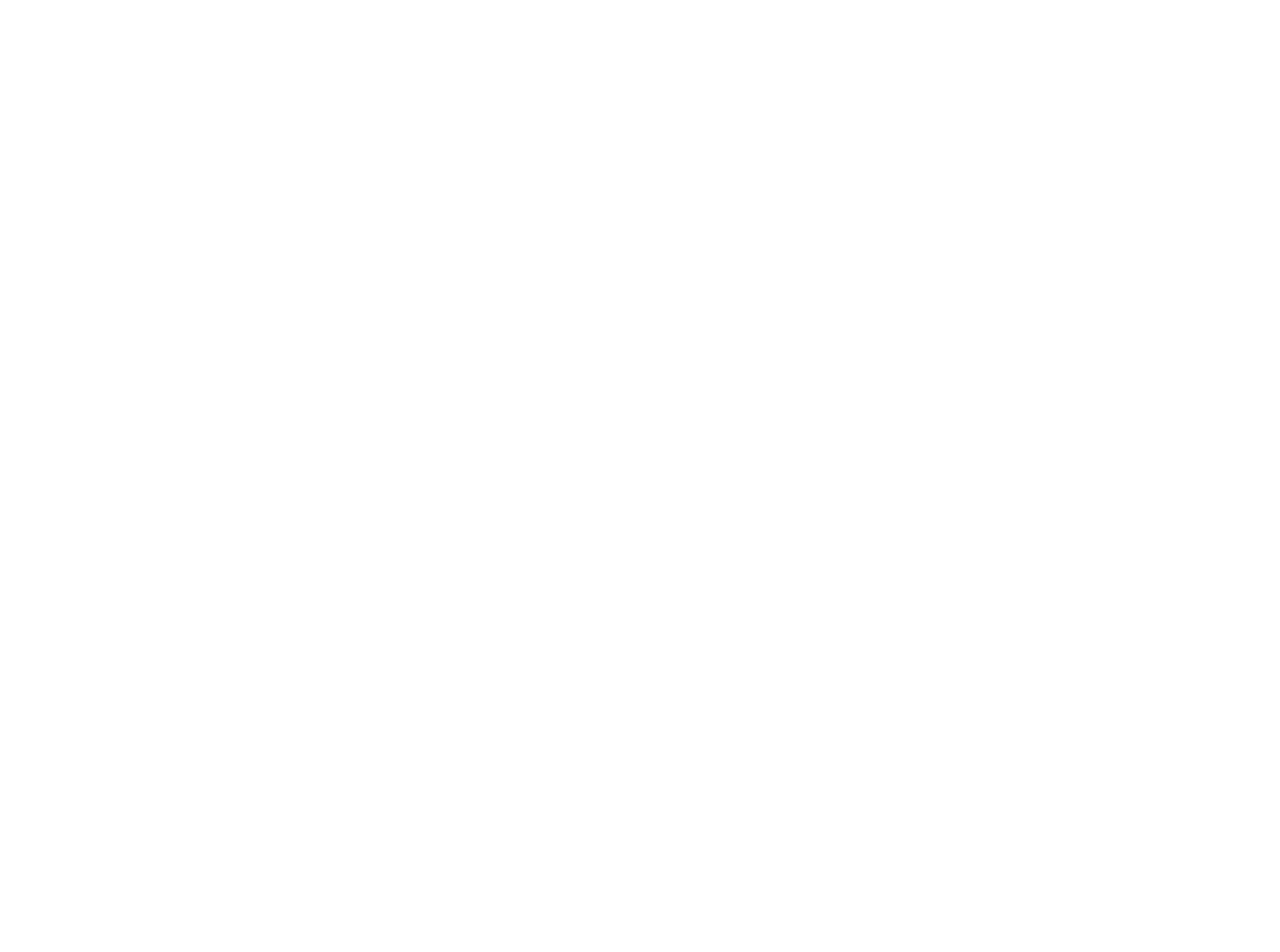
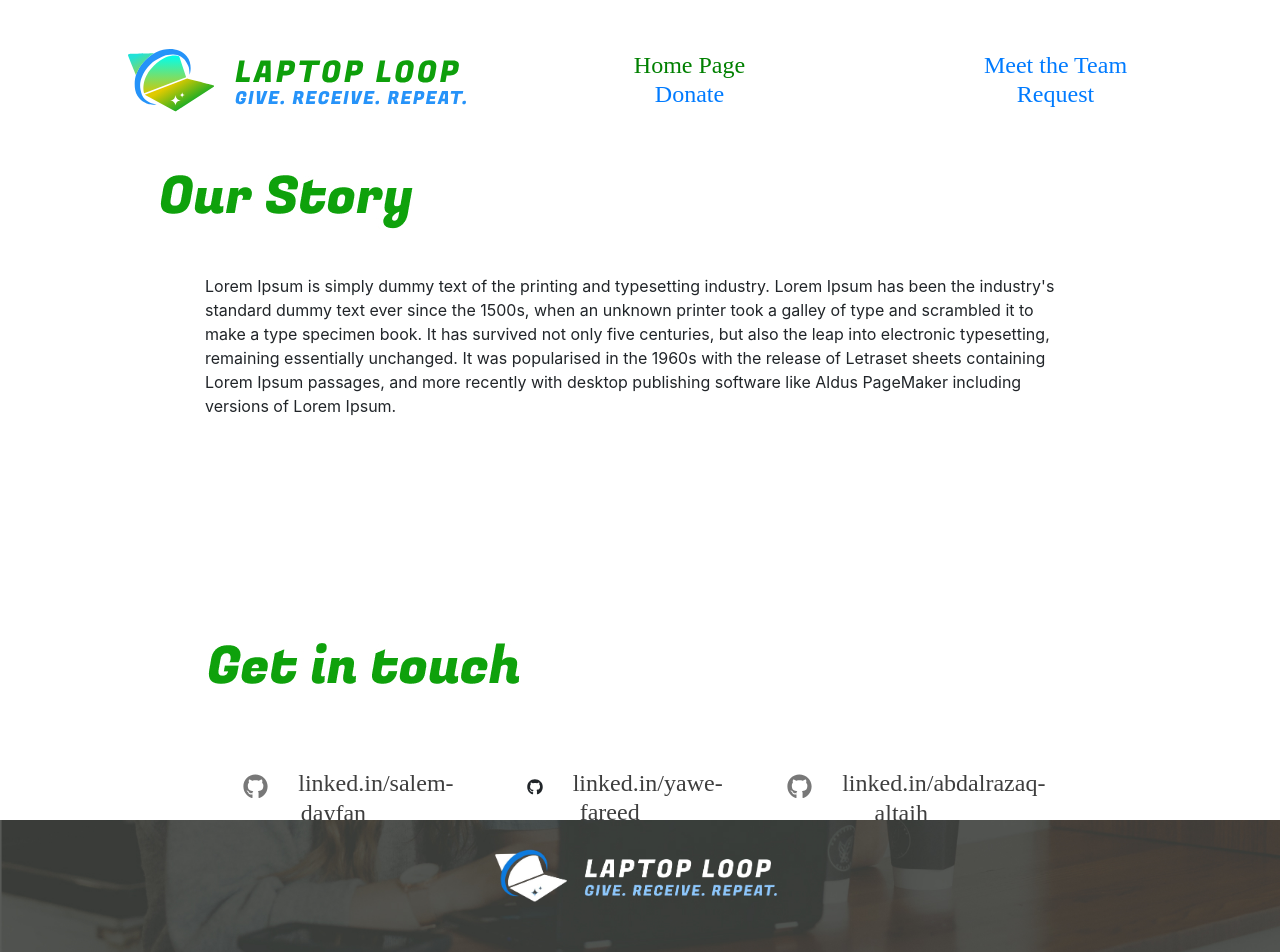
Before and after one commit to Sslim123/tech-roots-project, a React (Create React App) app in the folder client/: page /meet-the-team in a window 1280 px wide. Before the commit this address had no page. Shown: the top 952 px of the page. Before the commit the page ends 800 px from the top, so only its background shows below. Built offline with nearby package versions, Linux system fonts and the light colour scheme.

Commit message:
i added new file meet the team

```diff
--- a/client/src/App.js
+++ b/client/src/App.js
@@ -4,6 +4,8 @@ import { Route, Routes } from "react-router-dom";
 import Home from "./pages/Home/Home";
 import LaptopForm from "./pages/Home/Forms/LaptopRequest/LaptopForm";
 import DonatorForm from "./pages/Home/Forms/DonatorFormReqest/DonatorForm";
+//navbar links
+import MeetTheTeam from "./pages/meetTheTeam/MeetTheTeam";
 
 // Table View
 
@@ -23,6 +25,8 @@ const App = () => (
 		{/* Home- laptop & Dontor form */}
 		<Route path="/create-laptop-requests" element={<LaptopForm />} />
 		<Route path="/create-donator-requests" element={<DonatorForm />} />
+		{/* nav-links */}
+		<Route path="/meet-the-team" element={<MeetTheTeam />} />
 
 		{/* Table view page */}
 		<Route path="/list-requests" element={<RequestView />} />
--- a/client/src/pages/Home/Home.css
+++ b/client/src/pages/Home/Home.css
@@ -1,5 +1,4 @@
 body{
-    width: 100vw;
     margin: 0%;
     padding: 0%;
     box-sizing: border-box;
--- a/client/src/pages/Home/Home.js
+++ b/client/src/pages/Home/Home.js
@@ -6,15 +6,13 @@ import "./Home.css";
 import Mission from "../component/Mission/Mission";
 import ContactUs from "../component/ContactUs/ContactUs";
 import HowItIsWORK from "../component/HowItIsWork/HowItIsWork";
-//import MeetTheTeam from "../meetTheTeam/MeetTheTeam";
 
 export function Home() {
 	return (
 		<>
 			<Navbar />
 			<Homebody />
-            <HowItIsWORK />
-			{/* <MeetTheTeam/> */}
+			<HowItIsWORK />
 			<Mission />
 			<ContactUs />
 			<Footer />
--- a/client/src/pages/component/Mission/Mission.css
+++ b/client/src/pages/component/Mission/Mission.css
@@ -4,13 +4,14 @@
 	box-sizing: border-box;
 }
 .mission-constrainer {
-	width: 100vw;
+	width: 100%;
 	position: relative;
 	top: 120px;
 	background-image: url(../image/mission.jpg);
 	background-repeat: no-repeat;
 	height: 315px;
-	background-size: 100vw;
+	background-size: 100%;
+	background-position: center;
 	margin: 0 auto;
 	box-sizing: border-box;
 
--- a/client/src/pages/component/homeBody/Homebody.css
+++ b/client/src/pages/component/homeBody/Homebody.css
@@ -6,9 +6,10 @@
 .homebody-container {
 	background-image: url(../image/home-body.jpg);
 	background-repeat: no-repeat;
-	width: 100vw;
+	width: 100%;
 	height: 480px;
-	background-size: 100vw;
+	background-size: 100%;
+	background-position: center ;
 	margin: 0 auto;
 }
 
--- a/client/src/pages/component/navbar/navbar.js
+++ b/client/src/pages/component/navbar/navbar.js
@@ -10,14 +10,12 @@ function Navbar() {
 			<img src={svg} />
 			<nav className="navbar navbar-light  justify-content-centre">
 				<button id="Page-home-bt">
-					<Link className="link1" to="/meet-team-request">
-
-							Home Page
-
+					<Link className="link1" to="/">
+						Home Page
 					</Link>
 				</button>
 				<button id="Meet-home-bt">
-					<Link className="link1" to="/meet-team-request">
+					<Link className="link1" to="/meet-the-team">
 						Meet the Team
 					</Link>
 				</button>
--- a/client/src/pages/meetTheTeam/MeetTheTeam.js
+++ b/client/src/pages/meetTheTeam/MeetTheTeam.js
@@ -3,15 +3,13 @@ import OurStory from "./ourStory/OurStory";
 import Navbar from "../component/navbar/navbar";
 import Footer from "../component/footer/Footer";
 
-function MeetTheTeam(){
-    return(
-        <div>
-<Navbar />
-{/* <OurStory/> */}
-<Footer />
-
-
-        </div>
-    );
+function MeetTheTeam() {
+	return (
+		<div>
+			<Navbar />
+			<OurStory />
+			<Footer />
+		</div>
+	);
 }
 export default MeetTheTeam;
--- /dev/null
+++ b/client/src/pages/meetTheTeam/ourStory/GetInTouch.css
@@ -0,0 +1,75 @@
+* {
+	margin: 0%;
+	padding: 0%;
+	box-sizing: border-box;
+}
+.getTouch-container {
+	position: relative;
+	top: 160px;
+	width: 90%;
+	height: 450px;
+	margin: 0 auto;
+
+}
+
+.getTouch-main-card {
+
+	display: flex;
+	flex-direction: column;
+	align-items: center;
+	justify-content: center;
+	text-align: center;
+}
+.getTouch-card {
+	margin-top: 70px;
+	justify-content: space-evenly;
+	width: 100%;
+}
+.getTouch-container h1 {
+	margin-top: 40px;
+	height: 65px;
+	width: 244px;
+	font-family: Fugaz One;
+	font-size: 44px;
+	font-weight: 400;
+	line-height: 65px;
+	letter-spacing: 0em;
+	text-align: left;
+	font-family: "Fugaz One";
+	font-style: normal;
+	font-weight: 400;
+	font-size: 44px;
+	line-height: 65px;
+
+	color: #0fa10c;
+}
+.getTouch-link {
+	display: flex;
+	justify-content: space-evenly;
+}
+
+.getTouch-link ul li a {
+	font-family: Fredoka;
+	font-size: 24px;
+	font-weight: 400;
+	line-height: 29px;
+	letter-spacing: 0em;
+	text-align: left;
+	font-family: "Fredoka";
+	font-style: normal;
+	font-weight: 400;
+	font-size: 24px;
+	line-height: 29px;
+	color: #3e3e3e;
+	padding: 20px;
+	margin: 10px;
+}
+
+.getTouch-ul-link li {
+	margin-top: 15px;
+    list-style:  none;
+}
+.getTouch-icon{
+    font-size: 25px;
+    color: #787878;
+}
--- a/client/src/pages/meetTheTeam/ourStory/GitInTouch.js
+++ b/client/src/pages/meetTheTeam/ourStory/GitInTouch.js
@@ -1,18 +1,23 @@
-import React from 'react';
+import React from "react";
+import Svg from "./Getintouch.jpg";
+import "./GetInTouch.css";
+
 import { FaGithub, FaLinkedin } from "react-icons/fa";
 
-function  GitInTouch() {
-
+function GitInTouch() {
 	return (
 		<div>
-        <div className="contactUs-container">
-			<div className="contactUs-main-card">
-				<div className="contactUs-card">
-					<div className="contactUs-link">
+			<div className="getTouch-container">
+				<div className="get-touch-img">
+					<img src={Svg} />
+				</div>
+				<div className="getTouch-main-card">
+					<div className="getTouch-card">
+						<div className="getTouch-link">
 							<div>
-							<ul className="contact-ul-link">
+								<ul className="getTouch-ul-link">
 									<li className="fa-brands fa-linkedin">
-									<FaGithub className="contact-icon" />
+										<FaGithub className="getTouch-icon" />
 										<a
 											target="_blank"
 											href="https://www.linkedin.com/in/salem-dayfan-0a9399206"
@@ -22,7 +27,7 @@ function  GitInTouch() {
 										</a>
 									</li>
 									<li className="fa-brands fa-linkedin">
-									<FaLinkedin className="contact-icon" />
+										<FaLinkedin className="getTouch-icon" />
 										<a
 											target="_blank"
 											href="https://github.com/Sslim123"
@@ -34,9 +39,9 @@ function  GitInTouch() {
 								</ul>
 							</div>
 							<div>
-							<ul className="contact-ul-link">
+								<ul className="getTouch-ul-link">
 									<li className="fa-brands fa-linkedin">
-									<FaGithub className="contact-icon" />
+										<FaGithub className="getTOUCH-icon" />
 										<a
 											target="_blank"
 											href="https://www.linkedin.com/in/yawe-fareed"
@@ -46,7 +51,7 @@ function  GitInTouch() {
 										</a>
 									</li>
 									<li className="fa-brands fa-linkedin">
-									<FaLinkedin className="contact-icon" />
+										<FaLinkedin className="getTouch-icon" />
 										<a
 											target="_blank"
 											href="https://github.com/Fareedh-12"
@@ -87,6 +92,6 @@ function  GitInTouch() {
 			</div>
 		</div>
 	);
-};
+}
 
 export default GitInTouch;
--- a/client/src/pages/meetTheTeam/ourStory/OurStory.js
+++ b/client/src/pages/meetTheTeam/ourStory/OurStory.js
@@ -1,35 +1,29 @@
-import React from 'react';
-import Jpg from './OurStory.jpg';
-import Svg from './Getintouch.jpg';
-import './ourStory.css';
-//import GitInTouch from './GitInTouch';
+import React from "react";
+import Jpg from "./OurStory.jpg";
+import "./ourStory.css";
+import GitInTouch from "./GitInTouch";
 
-function OurStory(){
-    return(
-        <div className='div_container'>
-            <div className='our_story'>
-
-        <img src={Jpg}/>
-        <p>Lorem Ipsum is simply dummy text of the printing and
-            typesetting industry. Lorem Ipsum has been the industry's
-             standard dummy text ever since the 1500s, when an unknown
-              printer took a galley of type and scrambled it to make a
-               type specimen book. It has survived not only five centuries,
-                but also the leap into electronic typesetting, remaining
-                essentially unchanged. It was popularised in the 1960s
-                 with the release of Letraset sheets containing Lorem
-                  Ipsum passages, and more recently with desktop
-                   publishing software like Aldus PageMaker including
-                   versions of Lorem Ipsum.
-
-             </p>
-            </div>
-            <div className='get-touch'>
-    <img src={Svg}/>
-    {/* <GitInTouch/> */}
-            </div>
-        </div>
-    )
-
+function OurStory() {
+	return (
+		<div className="div_container">
+			<div className="our_story">
+				<img src={Jpg} />
+				<p>
+					Lorem Ipsum is simply dummy text of the printing and typesetting
+					industry. Lorem Ipsum has been the industry's standard dummy text ever
+					since the 1500s, when an unknown printer took a galley of type and
+					scrambled it to make a type specimen book. It has survived not only
+					five centuries, but also the leap into electronic typesetting,
+					remaining essentially unchanged. It was popularised in the 1960s with
+					the release of Letraset sheets containing Lorem Ipsum passages, and
+					more recently with desktop publishing software like Aldus PageMaker
+					including versions of Lorem Ipsum.
+				</p>
+			</div>
+			<div className="get-touch">
+				<GitInTouch />
+			</div>
+		</div>
+	);
 }
 export default OurStory;
--- a/client/src/pages/meetTheTeam/ourStory/ourStory.css
+++ b/client/src/pages/meetTheTeam/ourStory/ourStory.css
@@ -1,7 +1,6 @@
 .div_container{
     width: 75vw;
     height: 70vh;
-    background-color: black;
     margin: 0 auto;
     display: flex;
     flex-direction: column;
```
Lines whose indentation alone changed are shown as unchanged.
